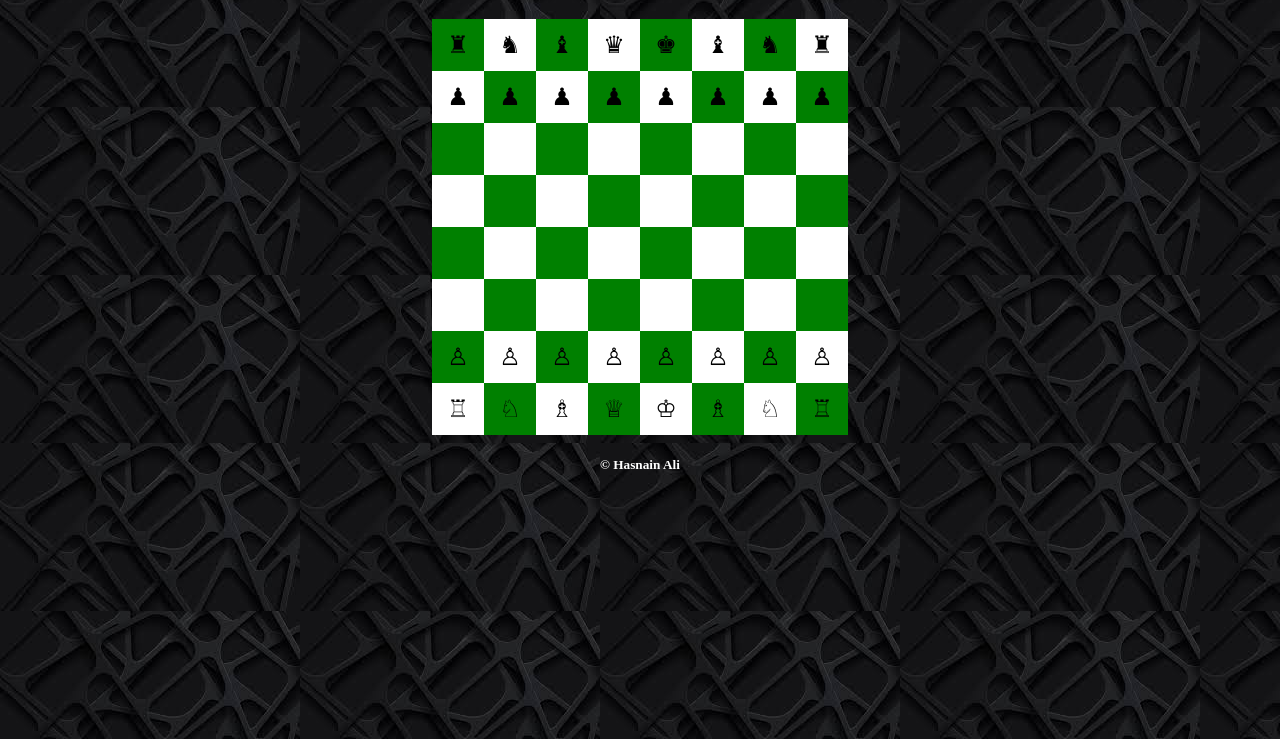
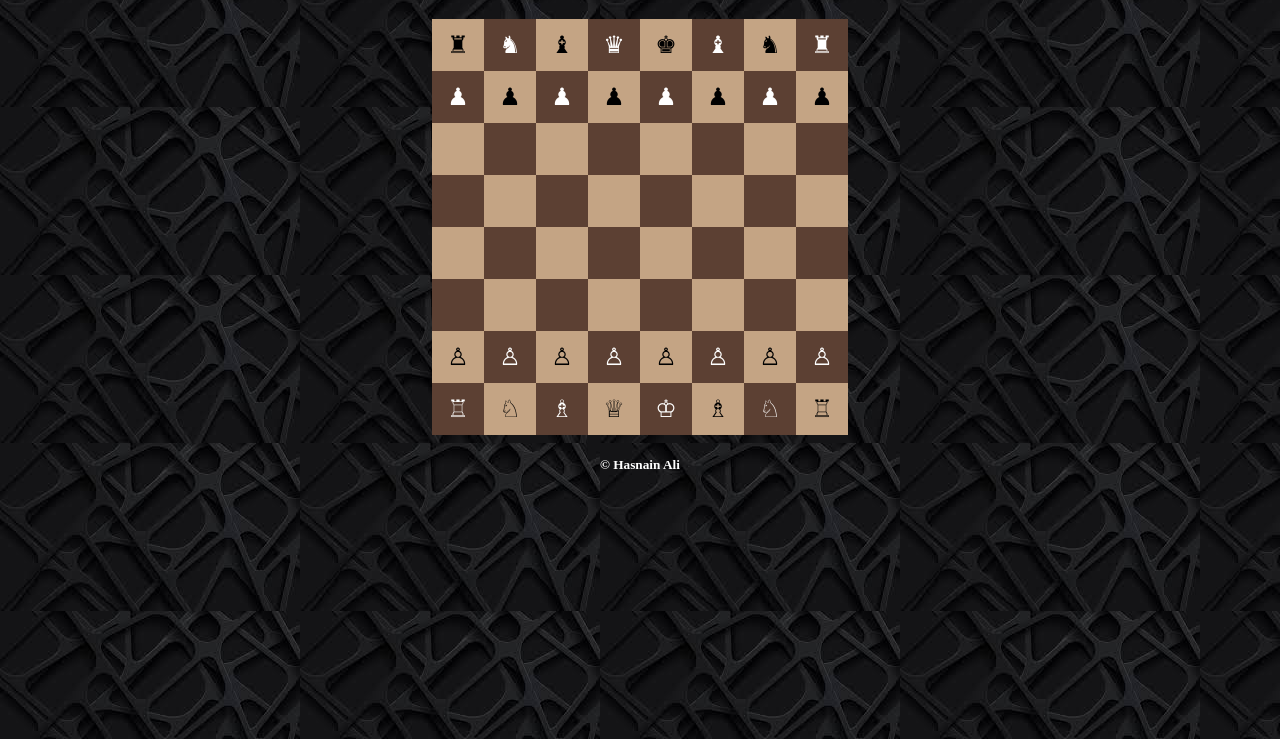
Before and after one commit to hasnainalix1/chess, a plain HTML site: page index.html in a window 1280 px wide. Shown: the part 61-800 px from the top of the page. Drawn offline with Linux system fonts and the light colour scheme.

Commit message:
Update index.html

```diff
--- a/index.html
+++ b/index.html
@@ -27,11 +27,11 @@
         }
         .white {
             color: black;
-            background-color: green;
+            background-color: #C4A484;
         }
         .black {
-            color: black;
-            background-color: white;
+            color: white;
+            background-color: #5C4033;
         }
     </style>
 </head>
```
